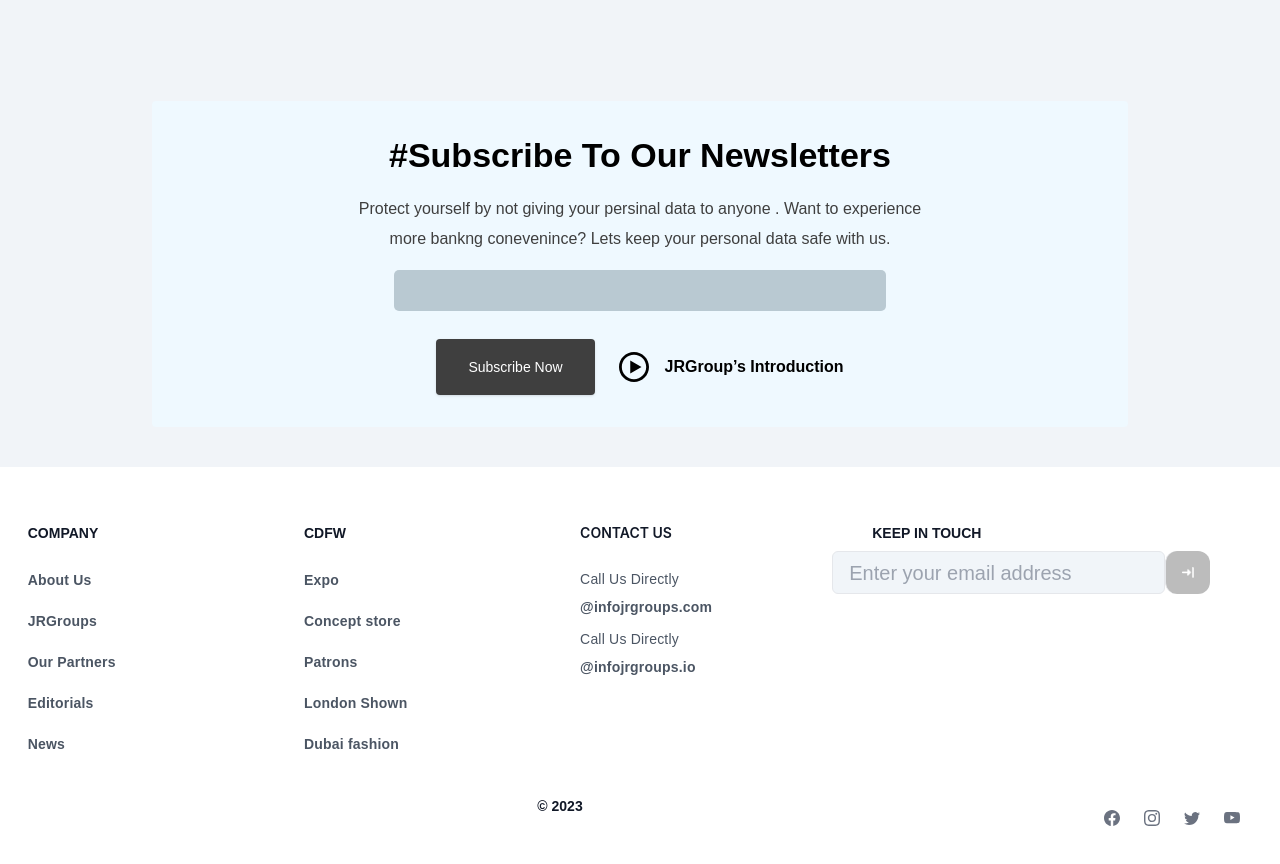
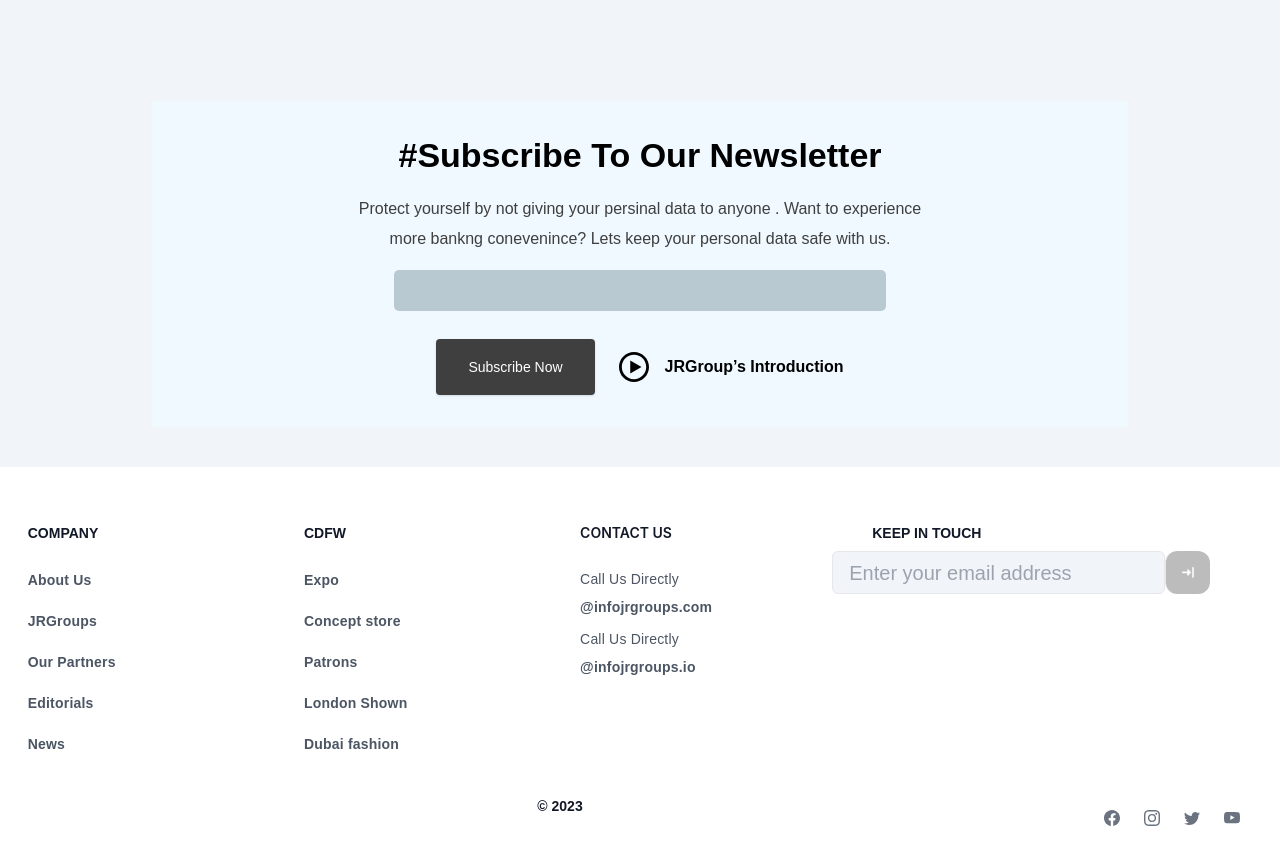
Before and after one commit to AzeezRasheed/JRGroups, a React (Create React App) app: page / in a window 1280 px wide. Shown: the part 2600-3464 px from the top of the page. Built offline with nearby package versions, Linux system fonts and the light colour scheme.

Commit message:
next changed

```diff
--- a/src/components/subscribe-to-news-letter/Subscribe.jsx
+++ b/src/components/subscribe-to-news-letter/Subscribe.jsx
@@ -7,7 +7,7 @@ function Subscribe() {
         <div className=" bg-[#EFF9FF]  h-full  w-full rounded ">
           <div className="flex flex-col gap-4 text-center items-center mx-auto p-8 ">
             <h2 className=" text-[#000000]  font-extrabold font-Manrope text-[34px] leading-[45px]  ">
-              #Subscribe To Our Newsletters
+              #Subscribe To Our Newsletter
             </h2>
             <p className=" text-[#3F3F3F] text-center font-Manrope leading-[30px] text-[16px] font-normal max-w-[592px] ">
               Protect yourself by not giving your persinal data to anyone . Want
```
